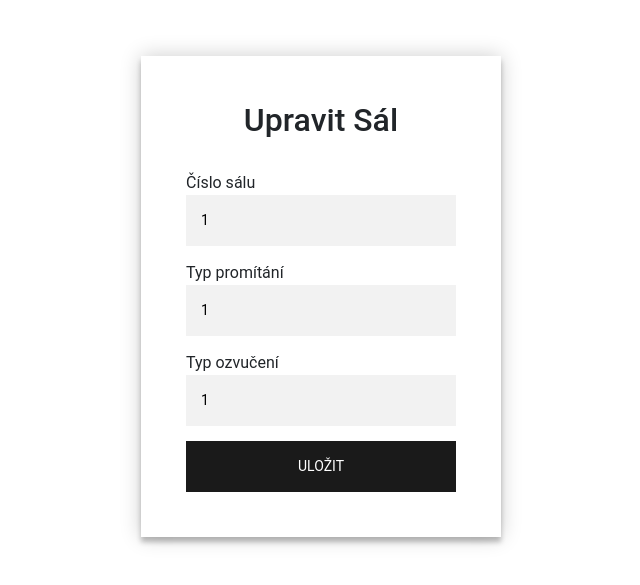
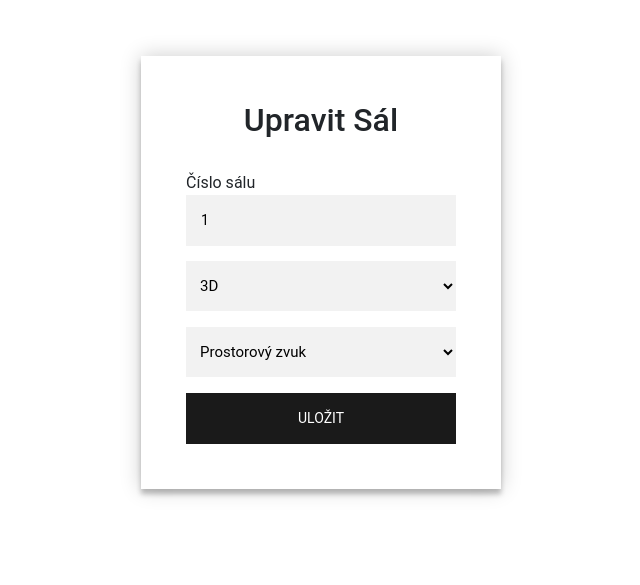
Before and after one commit to JestrabikR/kina, a Flask app: page /updatehall/1 in a window 1280 px wide. Shown: the part 56-641 px from the top of the page, without its empty margins (349-989 px from the left). Run offline with Flask 2, Linux system fonts and the light colour scheme; the visitor is signed in with stand-in values (Sample User, id 1); data comes from the database, SQL or seed files in the repository; data that the repository does not hold is empty; parts of the project's set-up code (start-up, migrations or seed data) failed here and were passed over; some libraries are stand-ins or nearby versions.

Commit message:
changed input select fields

```diff
--- a/app.py
+++ b/app.py
@@ -80,7 +80,7 @@ def logout():
 @app.route('/filmy')
 def filmy():
    cursor = mysql.connection.cursor()
-   result = cursor.execute('SELECT zanry_filmu.nazev_zanru, filmy.nazev, filmy.delka, filmy.id_typu_filmu, typy_filmu.typ_filmu FROM filmy JOIN zanry_filmu ON filmy.id_zanru_filmu = zanry_filmu.id_zanru JOIN typy_filmu ON filmy.id_typu_filmu = typy_filmu.id_typu')
+   result = cursor.execute('SELECT id_filmu, zanry_filmu.nazev_zanru, filmy.nazev, filmy.delka, filmy.id_typu_filmu, typy_filmu.typ_filmu FROM filmy JOIN zanry_filmu ON filmy.id_zanru_filmu = zanry_filmu.id_zanru JOIN typy_filmu ON filmy.id_typu_filmu = typy_filmu.id_typu')
    if result > 0:
       filmDetails = cursor.fetchall()
       return render_template('filmy.html', filmDetails=filmDetails)
@@ -160,14 +160,13 @@ def addActor():
 
 @app.route('/updatemovie/<int:id>', methods=["GET","POST"])
 @authorize
-def updateMovie(id):
+def updatemovie(id):
    if request.method == 'GET':
       #load data from db insert into input
       cursor = mysql.connection.cursor()
       cursor.execute("SELECT * FROM filmy WHERE id_filmu=%s",(id,))
       film = cursor.fetchall()
 
-      cursor = mysql.connection.cursor()
       cursor.execute('SELECT * FROM typy_filmu')
       types = cursor.fetchall()
 
--- a/static/css/styles.css
+++ b/static/css/styles.css
@@ -166,6 +166,15 @@ body {
   -moz-osx-font-smoothing: grayscale;
 }
 
+.custom-select{
+  width: 100%;
+  padding: 15px 10px 15px 10px;
+  margin-bottom: 1rem;
+  background-color: #f2f2f2;
+  border: none;
+  font-size: 15px;
+}
+
 .btn-success {
 
   font-family: Verdana, Geneva, Tahoma, sans-serif;
--- a/templates/update_hall.html
+++ b/templates/update_hall.html
@@ -12,17 +12,23 @@
             <form action="/updatehall/{{sal['id_salu']}}" class="login-form" method="POST">
                 <div class="form-group">
                     <label>Číslo sálu</label>
-                    <input type="text" placeholder="Číslo Sálu" name="hall_number" value="{{sal['cislo_salu']}}"/>
-                </div>
-                <!--Dodělat Select option ANO/NE-->
-                <div class="form-group">
-                    <label>Typ promítání</label>
-                    <input type="number" placeholder="Typ promítání" name="projection_type" value="{{sal['typ_promitani']}}"/>
+                    <input type="number" placeholder="Číslo Sálu" name="hall_number" value="{{sal['cislo_salu']}}"/>
                 </div>
                 <div class="form-group">
-                    <label>Typ ozvučení</label>
-                    <input type="number" placeholder="Typ ozvučení" name="sound_type" value="{{sal['typ_ozvuceni']}}"/>
+                    <select name="projection_type" class="custom-select">
+                        <label>Typ promítání</label>
+                        <option value="1" {{ 'selected' if sal['typ_promitani'] == 1 else '' }}>3D</option>
+                        <option value="0" {{ 'selected' if sal['typ_promitani'] == 0 else '' }}>2D</option>
+                    </select>
                 </div>
+                <div class="form-group">
+                    <select name="sound_type" class="custom-select">
+                        <label>Typ promítání</label>
+                        <option value="1" {{ 'selected' if sal['typ_ozvuceni'] == 1 else '' }}>Prostorový zvuk</option>
+                        <option value="0" {{ 'selected' if sal['typ_ozvuceni'] == 0 else '' }}>Klasický zvuk</option>
+                    </select>
+                </div>
+
                 <div class="form-group">
                     <button type="submit">Uložit</button>
                 </div>
```
Also changed, not shown: templates/add_hall.html (+10 -3 lines), templates/add_movie.html (+2 -6 lines), templates/update_movie.html (+2 -6 lines).
